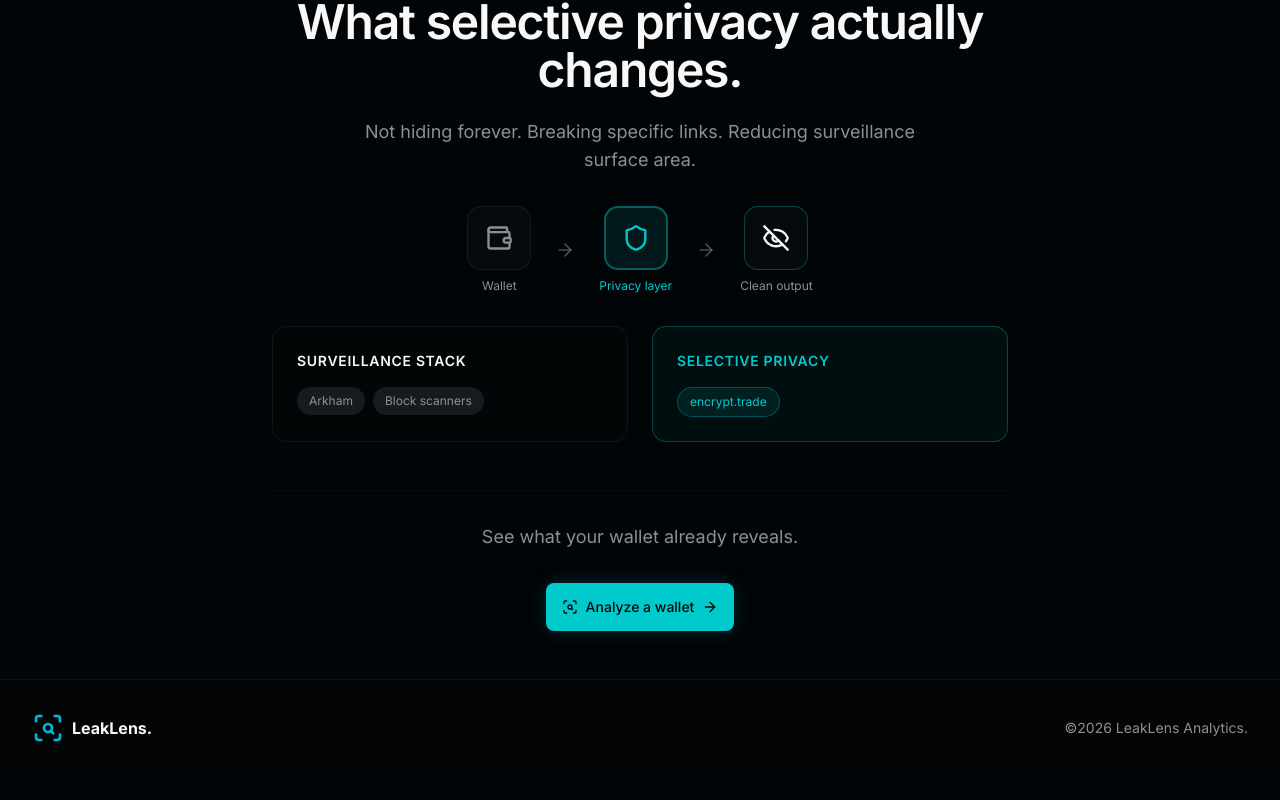
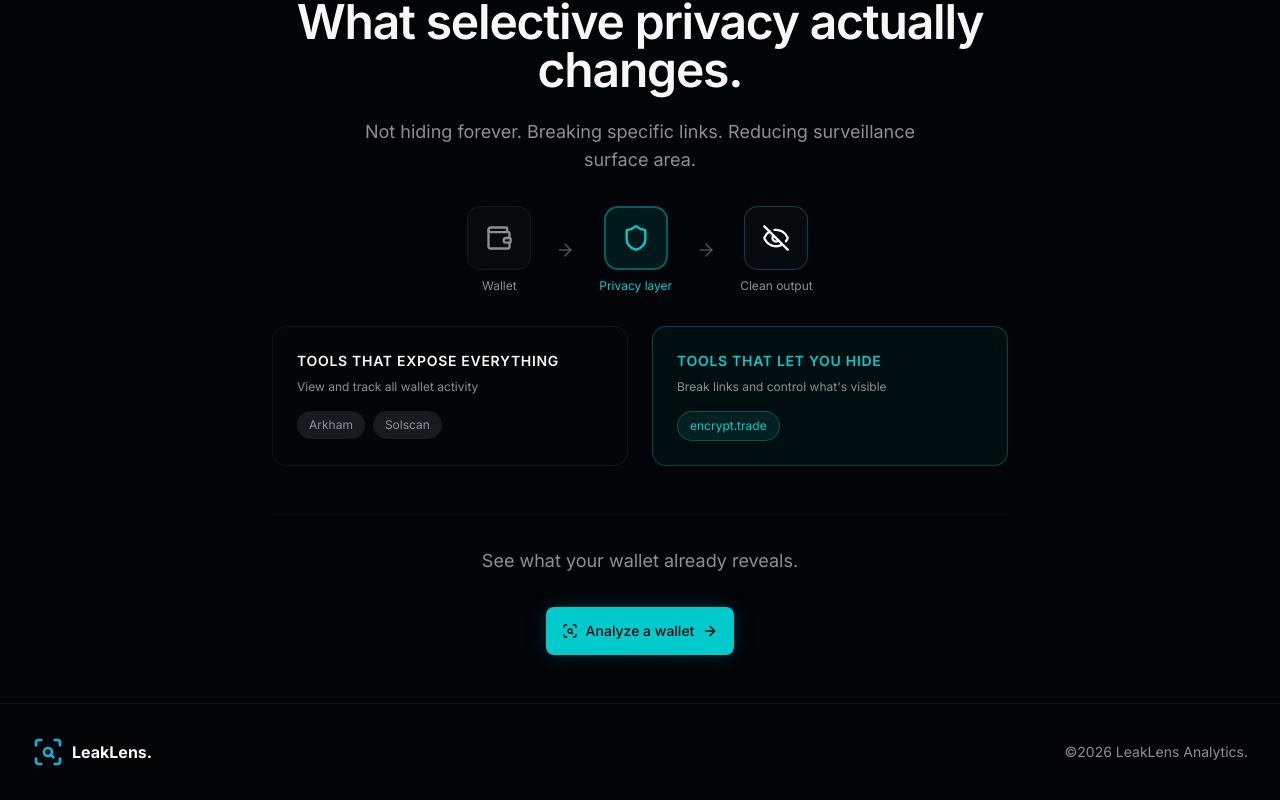
Before and after one commit to MatthewSullivn/LeakLens, a Next.js app in the folder frontend/: page /learn in a window 1280 px wide. Shown: the part 3017-3817 px from the top of the page. Before the commit the page ends 3793 px from the top, so only its background shows below. Built offline with nearby package versions, Linux system fonts and the light colour scheme.

Commit message:
arkham and solscan buttons

```diff
--- a/frontend/components/learn/privacy-story.tsx
+++ b/frontend/components/learn/privacy-story.tsx
@@ -450,24 +450,40 @@
         <div className="grid grid-cols-1 md:grid-cols-2 gap-6 mt-8 mb-8">
           {/* Left: Surveillance stack */}
           <div className="p-6 rounded-xl bg-card/30 border border-border/40">
-            <h3 className="text-sm font-semibold text-foreground mb-4 uppercase tracking-wider">
-              Surveillance stack
+            <h3 className="text-sm font-semibold text-foreground mb-2 uppercase tracking-wider">
+              Tools that expose everything
             </h3>
+            <p className="text-xs text-muted-foreground mb-4">
+              View and track all wallet activity
+            </p>
             <div className="flex flex-wrap gap-2">
-              <span className="px-3 py-1.5 rounded-full bg-muted text-xs text-muted-foreground">
+              <a
+                href="https://arkhamintelligence.com"
+                target="_blank"
+                rel="noopener noreferrer"
+                className="px-3 py-1.5 rounded-full bg-muted text-xs text-muted-foreground hover:bg-muted/80 transition-colors"
+              >
                 Arkham
-              </span>
-              <span className="px-3 py-1.5 rounded-full bg-muted text-xs text-muted-foreground">
-                Block scanners
-              </span>
+              </a>
+              <a
+                href="https://solscan.io"
+                target="_blank"
+                rel="noopener noreferrer"
+                className="px-3 py-1.5 rounded-full bg-muted text-xs text-muted-foreground hover:bg-muted/80 transition-colors"
+              >
+                Solscan
+              </a>
             </div>
           </div>
 
           {/* Right: Selective privacy */}
           <div className="p-6 rounded-xl bg-primary/5 border border-primary/30">
-            <h3 className="text-sm font-semibold text-primary mb-4 uppercase tracking-wider">
-              Selective privacy
+            <h3 className="text-sm font-semibold text-primary mb-2 uppercase tracking-wider">
+              Tools that let you hide
             </h3>
+            <p className="text-xs text-muted-foreground mb-4">
+              Break links and control what&apos;s visible
+            </p>
             <div className="flex flex-wrap gap-2">
               <a
                 href="https://encrypt.trade"
```
